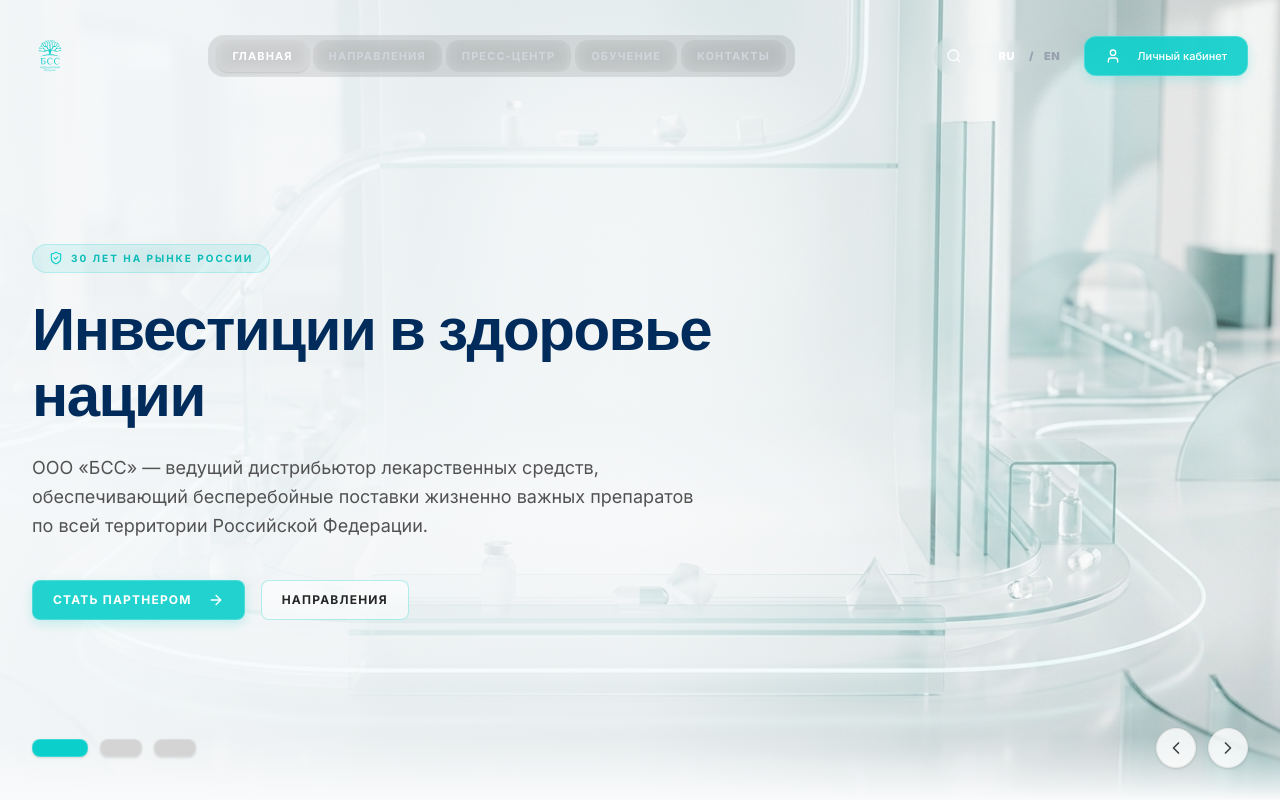
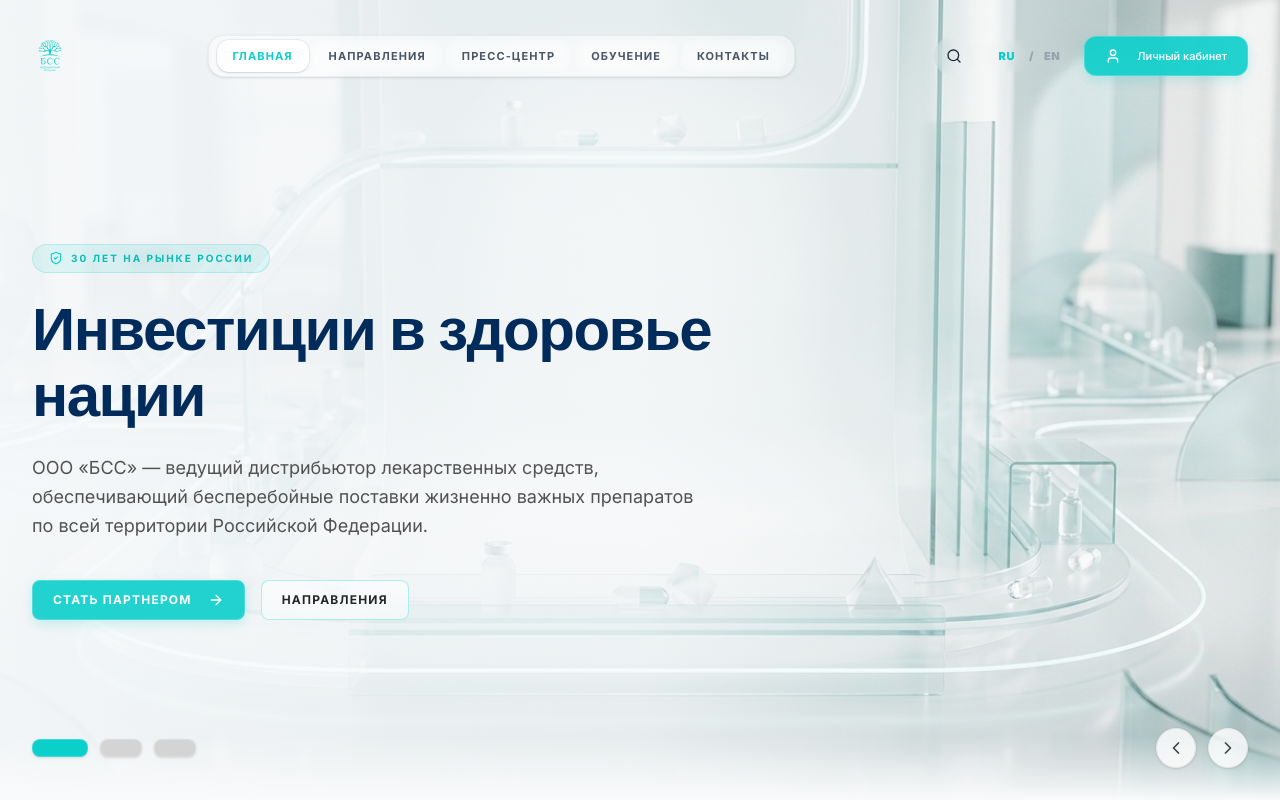
Before and after one commit to aishamuratnazarova/designBss, a React (Vite) app: page / in a window 1280 px wide. Shown: the top 800 px of the page. Built offline with nearby package versions, Linux system fonts and the light colour scheme.

Commit message:
refactor(header): disable dark background mode
Set isDarkBg to false to ensure consistent header styling across all tabs.

```diff
--- a/src/components/Header.tsx
+++ b/src/components/Header.tsx
@@ -51,7 +51,7 @@ export default function Header({ currentTab, setTab, onOpenPortal, lang, setLang
     setSearchResults(mockResults);
   };
 
-  const isDarkBg = currentTab === 'main';
+  const isDarkBg = false;
 
   return (
     <header
```
